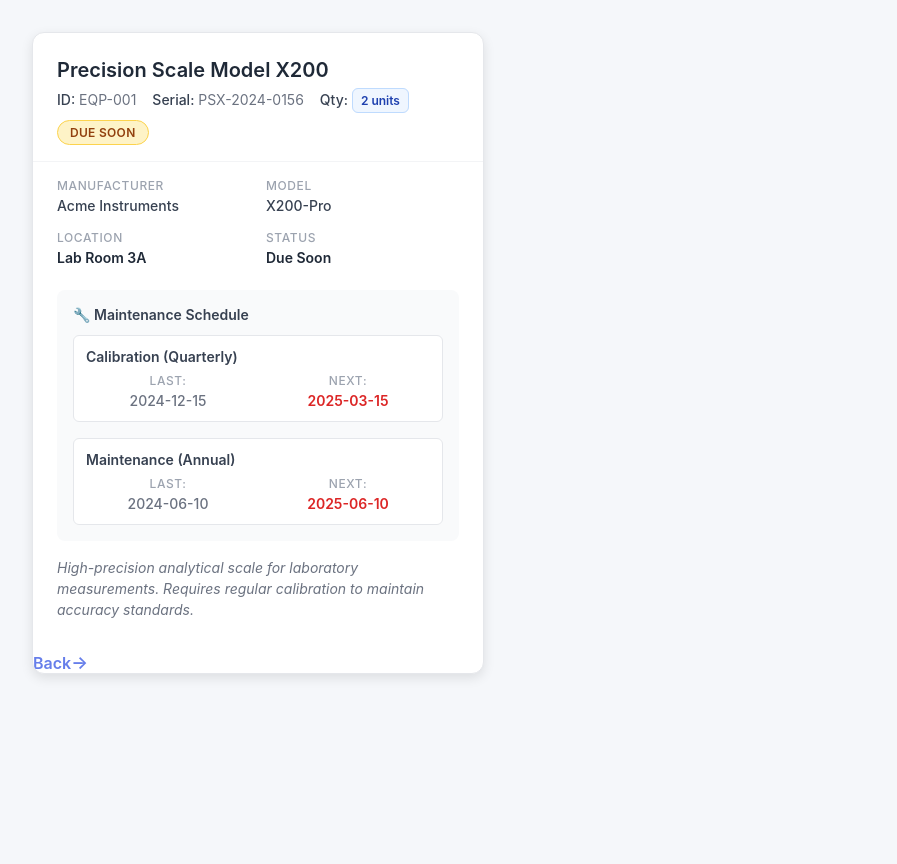
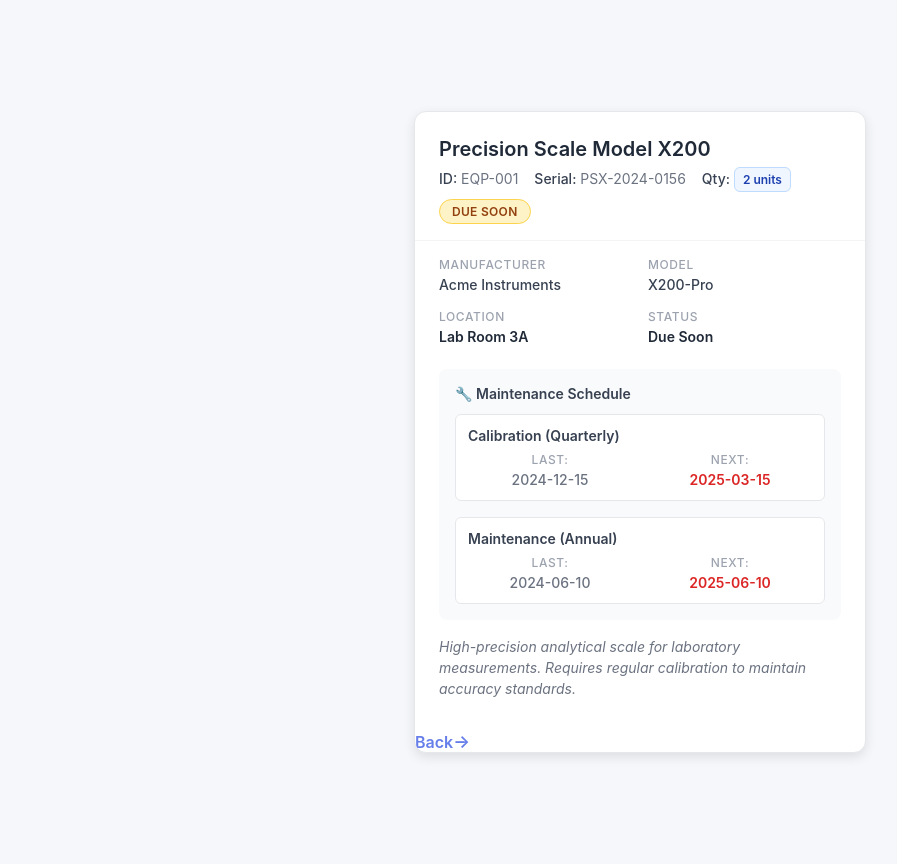
Before and after one commit to lgndcraft2/nafdac_inventory, a Flask app: template templates/equipment.html in a window 1280 px wide. Shown: the whole page, without its empty margins (0-897 px from the left). Before the commit the page ends 678 px from the top, so only its background shows below. Run offline with Flask 3, Linux system fonts and the light colour scheme; the template is opened without the code that fills it, so the values that code supplies are empty; parts of the project's set-up code (start-up, migrations or seed data) failed here and were passed over.

Commit message:
style changes

```diff
--- a/templates/equipment.html
+++ b/templates/equipment.html
@@ -10,6 +10,10 @@
             background: #f5f7fa;
             padding: 2rem;
             margin: 0;
+            display: flex;
+            align-items: center;
+            justify-content: center;
+            min-height: 100vh;
         }
 
         .equipment-card {
```
